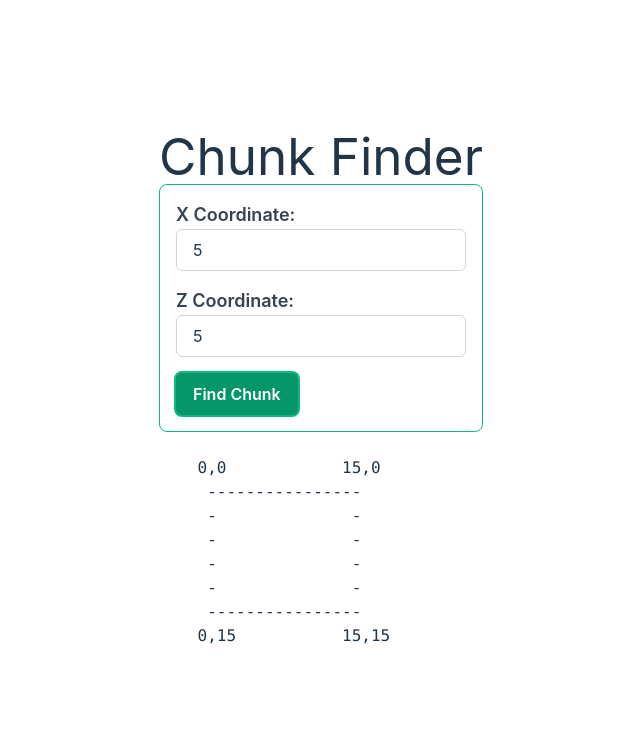
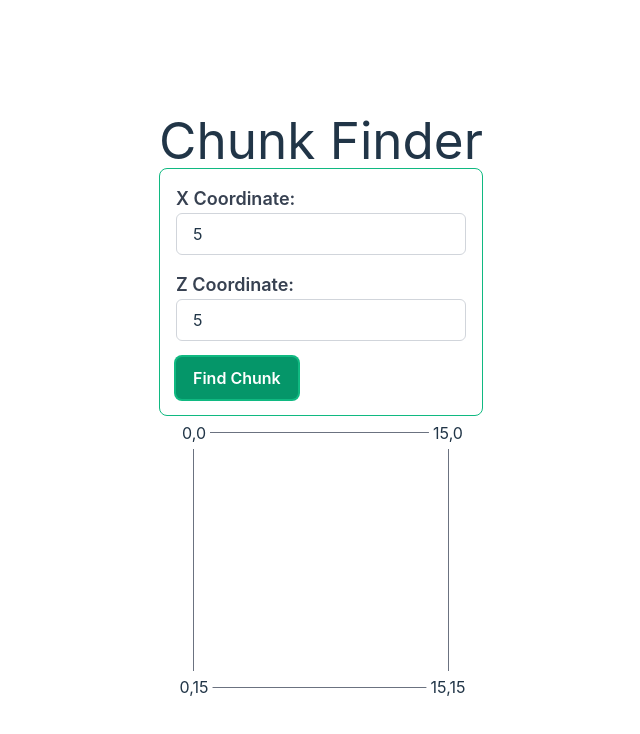
Before and after one commit to drofnas/minecraft-helper-tools, a React (Vite) app: page /chunkfind in a window 1280 px wide. Both pictures are taken after typing "5", "5" into the empty fields and a click on the button "Find Chunk". Shown: the top 734 px of the page, without its empty margins (319-959 px from the left). Built offline with nearby package versions, Linux system fonts and the light colour scheme.

Commit message:
Change the output of the Chunk Finder to a web based one, instead of a shell script style output

```diff
--- a/src/components/ChunkFind/ChunkFind.jsx
+++ b/src/components/ChunkFind/ChunkFind.jsx
@@ -1,12 +1,12 @@
-import { useState } from 'react';
+import React, { useState } from 'react';
 import InputForm from './InputForm';
 import OutputDisplay from './OutputDisplay';
-import { printAsciiChunk } from './utils';
+import { calcVal } from './utils';
 
 const ChunkFind = () => {
   const [x, setX] = useState('');
   const [z, setZ] = useState('');
-  const [output, setOutput] = useState('');
+  const [coordinates, setCoordinates] = useState(null);
   const [timer, setTimer] = useState(null);
 
   const handleInputChange = (event) => {
@@ -18,19 +18,31 @@ const ChunkFind = () => {
 
     setTimer(setTimeout(() => {
       if (value !== '' && x !== '' && z !== '') {
-        const chunkOutput = printAsciiChunk(Number(name === 'x' ? value : x), Number(name === 'z' ? value : z));
-        setOutput(chunkOutput);
+        calculateCoordinates(Number(name === 'x' ? value : x), Number(name === 'z' ? value : z));
       }
     }, 500));
+  };
+
+  const calculateCoordinates = (xVal, zVal) => {
+    const xStart = calcVal(xVal);
+    const zStart = calcVal(zVal);
+    const xEnd = xStart + 15;
+    const zEnd = zStart + 15;
+
+    setCoordinates({
+      topLeft: { x: xStart, z: zStart },
+      topRight: { x: xEnd, z: zStart },
+      bottomLeft: { x: xStart, z: zEnd },
+      bottomRight: { x: xEnd, z: zEnd },
+    });
   };
 
   const handleSubmit = (event) => {
     event.preventDefault();
     if (x !== '' && z !== '') {
-      const chunkOutput = printAsciiChunk(Number(x), Number(z));
-      setOutput(chunkOutput);
+      calculateCoordinates(Number(x), Number(z));
     } else {
-      setOutput('Invalid input, please enter both X and Z coordinates.');
+      setCoordinates(null);
     }
   };
 
@@ -43,7 +55,7 @@ const ChunkFind = () => {
         handleInputChange={handleInputChange}
         handleSubmit={handleSubmit}
       />
-      <OutputDisplay output={output} />
+      {coordinates && <OutputDisplay coordinates={coordinates} />}
     </div>
   );
 };
--- a/src/components/ChunkFind/OutputDisplay.jsx
+++ b/src/components/ChunkFind/OutputDisplay.jsx
@@ -1,15 +1,45 @@
 import PropTypes from 'prop-types';
 
-const OutputDisplay = ({ output }) => {
+const OutputDisplay = ({ coordinates }) => {
+  const { topLeft, topRight, bottomLeft, bottomRight } = coordinates;
+
   return (
-    <pre>
-      {output}
-    </pre>
+    <div className="relative w-64 h-64 border border-gray-500 mx-auto mt-4">
+      <div className="absolute left-0 top-0 transform -translate-x-1/2 -translate-y-1/2 bg-white p-1">
+        {topLeft.x},{topLeft.z}
+      </div>
+      <div className="absolute right-0 top-0 transform translate-x-1/2 -translate-y-1/2 bg-white p-1">
+        {topRight.x},{topRight.z}
+      </div>
+      <div className="absolute left-0 bottom-0 transform -translate-x-1/2 translate-y-1/2 bg-white p-1">
+        {bottomLeft.x},{bottomLeft.z}
+      </div>
+      <div className="absolute right-0 bottom-0 transform translate-x-1/2 translate-y-1/2 bg-white p-1">
+        {bottomRight.x},{bottomRight.z}
+      </div>
+    </div>
   );
 };
 
 OutputDisplay.propTypes = {
-  output: PropTypes.string.isRequired,
+  coordinates: PropTypes.shape({
+    topLeft: PropTypes.shape({
+      x: PropTypes.number.isRequired,
+      z: PropTypes.number.isRequired,
+    }).isRequired,
+    topRight: PropTypes.shape({
+      x: PropTypes.number.isRequired,
+      z: PropTypes.number.isRequired,
+    }).isRequired,
+    bottomLeft: PropTypes.shape({
+      x: PropTypes.number.isRequired,
+      z: PropTypes.number.isRequired,
+    }).isRequired,
+    bottomRight: PropTypes.shape({
+      x: PropTypes.number.isRequired,
+      z: PropTypes.number.isRequired,
+    }).isRequired,
+  }).isRequired,
 };
 
 export default OutputDisplay;
```
Also changed, not shown: 1 other file (tests, documents, lock files or other folders).
